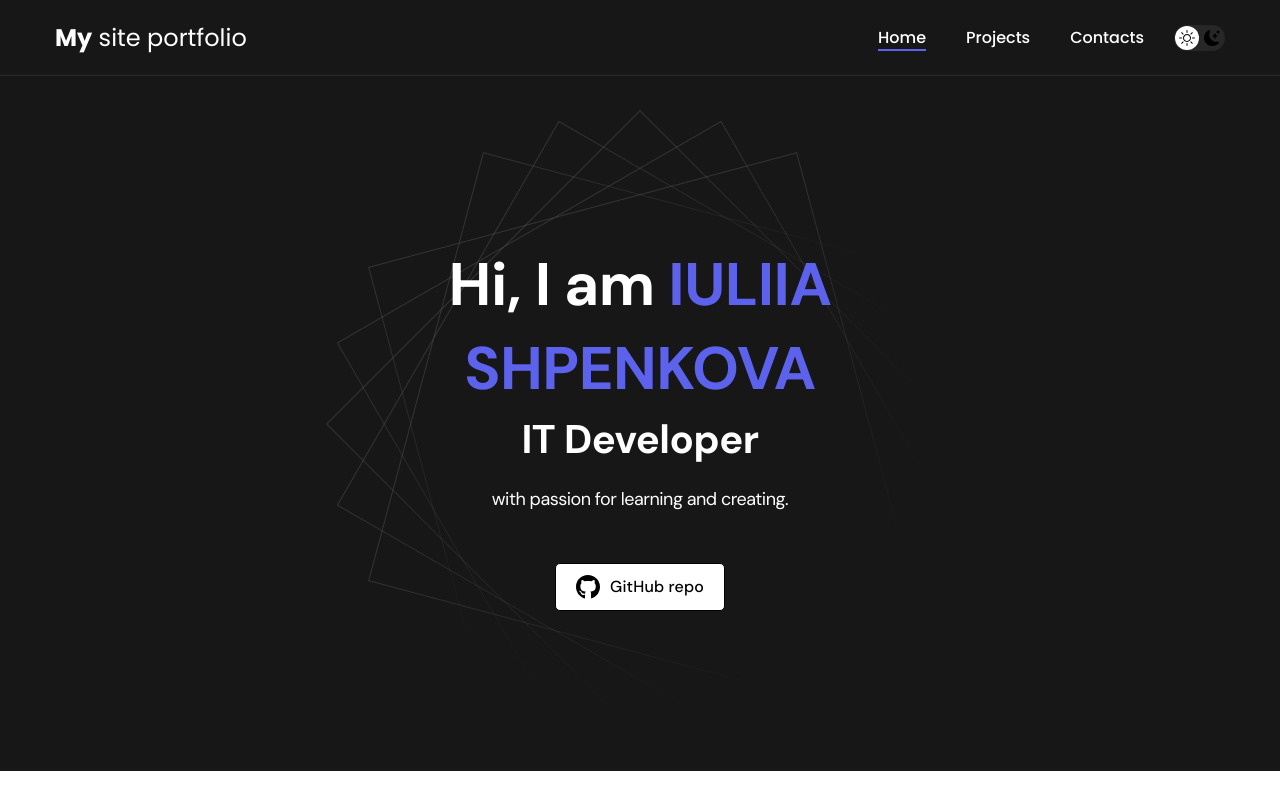
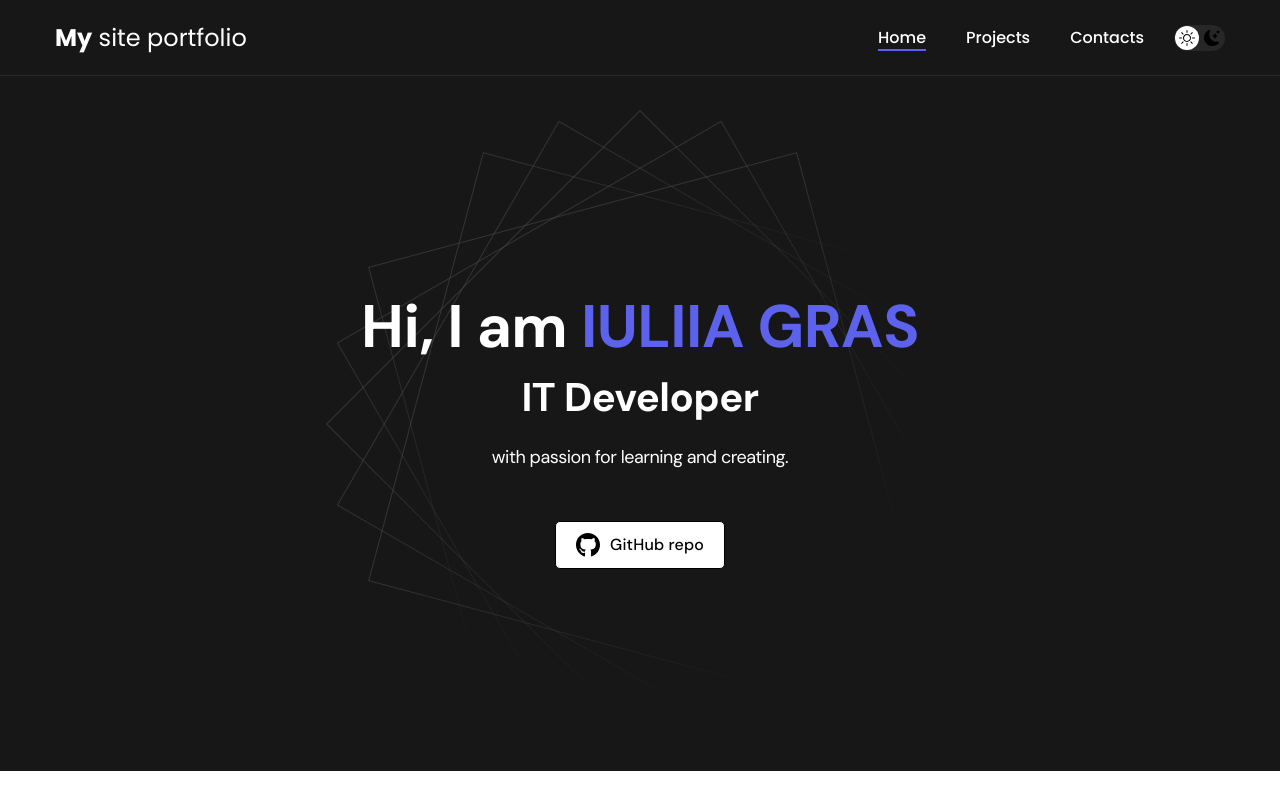
Before and after one commit to iugras/portfolio-site-react, a React (Create React App) app: page / in a window 1280 px wide. Shown: the top 800 px of the page. Built offline with nearby package versions, Linux system fonts and the light colour scheme.

Commit message:
Update Header.js

```diff
--- a/src/components/header/Header.js
+++ b/src/components/header/Header.js
@@ -7,7 +7,7 @@ const Header = () => {
         <header className="header">
     <div className="header__wrapper">
         <h1 className="header__title">
-            <strong>Hi, I am <em>IULIIA SHPENKOVA</em></strong><br/>
+            <strong>Hi, I am <em>IULIIA GRAS</em></strong><br/>
              IT Developer
         </h1>
         <div className="header__text">
```
